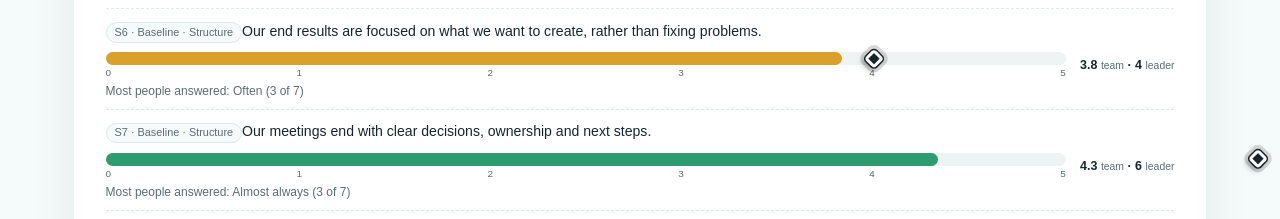
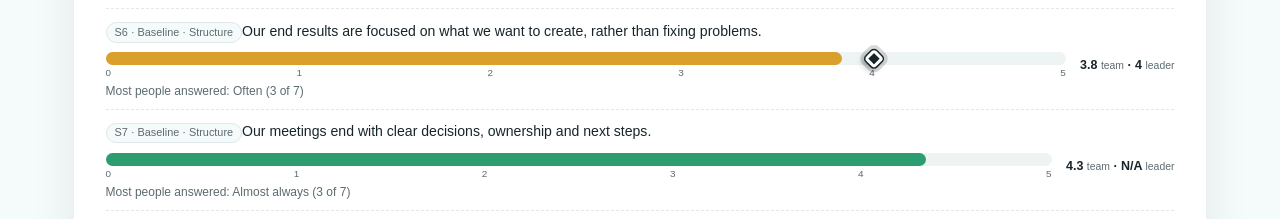
Before and after one commit to EllenDCoomber/CLT-Profile, a plain HTML site: page mockups/results.html in a window 1280 px wide. Shown: the part 2861-3080 px from the top of the page. Drawn offline with Linux system fonts and the light colour scheme.

Commit message:
Handle leader N/A answers in question-by-question bars

```diff
--- a/mockups/results.html
+++ b/mockups/results.html
@@ -529,6 +529,7 @@
         var teamVals = members.map(function (r) { return r.answers[id]; });
         var tm = mean(teamVals);
         var lm = leaders.length ? leaders[0].answers[id] : null;
+        var lmNA = lm === 6;
         var mode = modeOf(teamVals, scale);
         var tag = personal ? 'P' + (i + 1) : (item.ref + ' · ' + item.context + ' · ' + item.principle);
         var modeTxt = 'Most people answered: ' + (mode.tied ? '(tied) ' : '') + mode.label +
@@ -537,9 +538,9 @@
         return '<div class="arow"><div class="q"><span class="tag">' + tag + '</span>' + item.text + '</div>' +
           '<div class="barline"><div class="barwrap"><div class="prof-bar">' +
           '<span style="width:' + ((tm || 0) / 5 * 100) + '%;background:' + (tm ? strengthColor(tm) : '#eef3f4') + '"></span>' +
-          (lm ? '<span class="lead-dot" style="left:' + (lm / 5 * 100) + '%" title="Leader: ' + leadTxt + '"></span>' : '') +
+          (lm && !lmNA ? '<span class="lead-dot" style="left:' + (lm / 5 * 100) + '%" title="Leader: ' + leadTxt + '"></span>' : '') +
           '</div><div class="axis"><span>0</span><span>1</span><span>2</span><span>3</span><span>4</span><span>5</span></div></div>' +
-          '<div class="nums">' + (tm ? tm.toFixed(1) : '—') + ' <small>team</small> · ' + (lm != null ? lm : '—') + ' <small>leader</small></div></div>' +
+          '<div class="nums">' + (tm ? tm.toFixed(1) : '—') + ' <small>team</small> · ' + (lm == null ? '—' : (lmNA ? 'N/A' : lm)) + ' <small>leader</small></div></div>' +
           '<div class="mode">' + modeTxt + '</div></div>';
       }).join('');
     }
```
